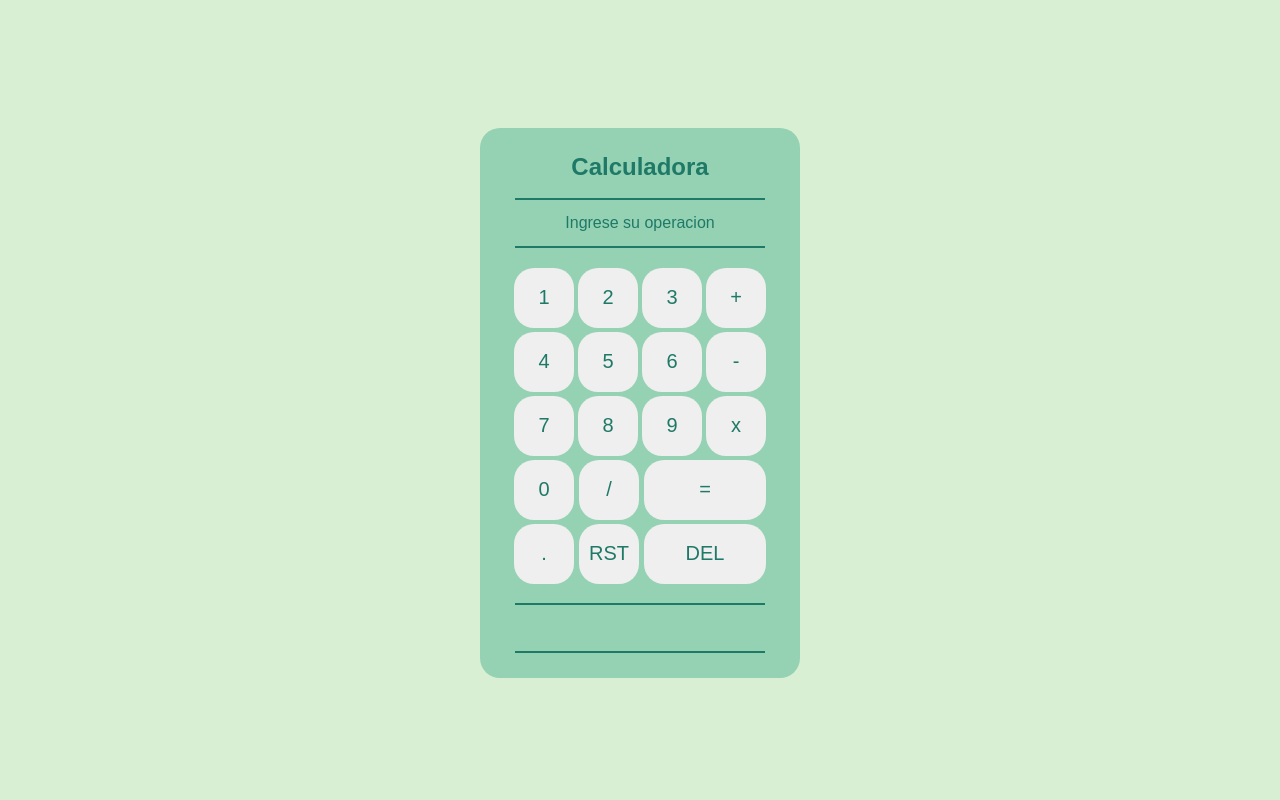
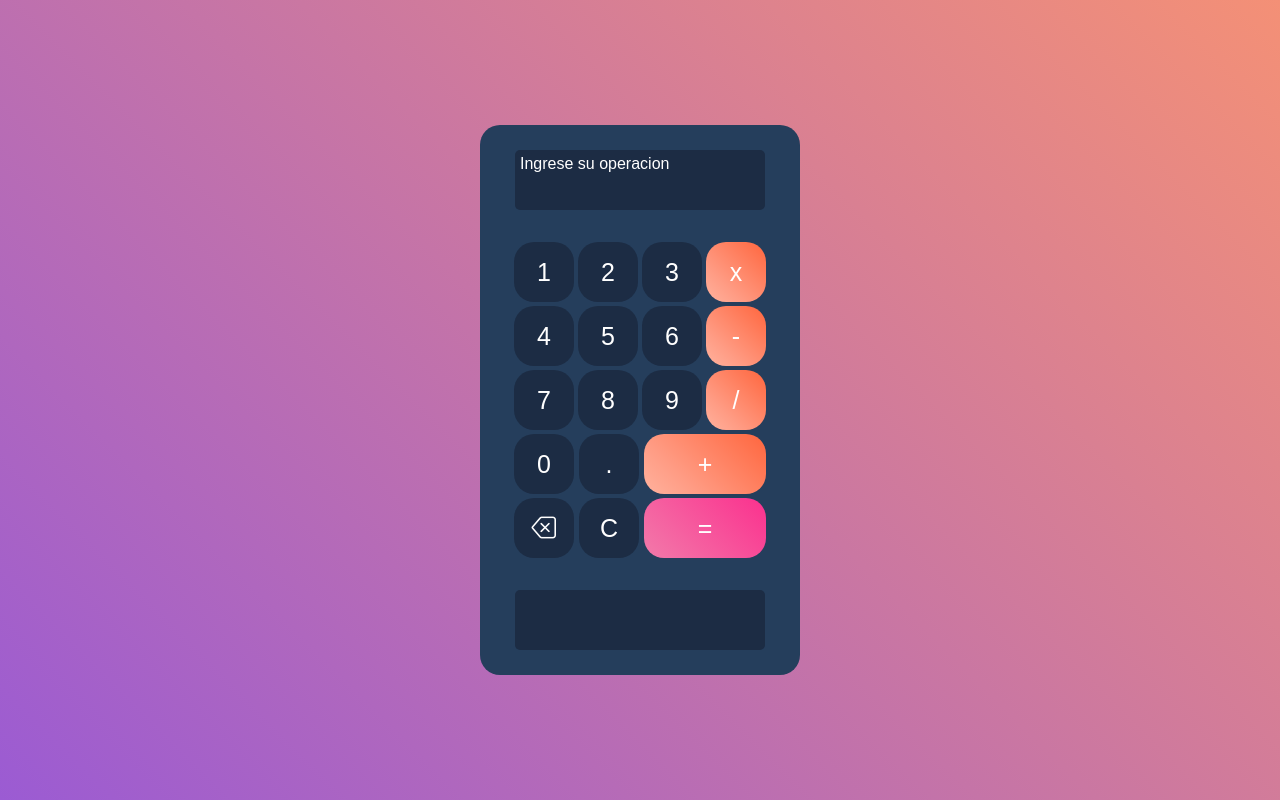
Before and after one commit to LucasNageI/calculadora, a plain HTML site: page index.html in a window 1280 px wide. Drawn offline with nearby package versions, Linux system fonts and the light colour scheme.

```diff
--- a/index.html
+++ b/index.html
@@ -4,6 +4,7 @@
     <meta charset="UTF-8">
     <meta name="viewport" content="width=device-width, initial-scale=1.0">
     <link rel="stylesheet" href="./style.css">
+    <link rel="stylesheet" href="https://cdn.jsdelivr.net/npm/bootstrap-icons@1.11.3/font/bootstrap-icons.min.css">
     <title>Document</title>
 </head>
 <body>
@@ -12,47 +13,44 @@
 
             <form class="formulario" id="formulario">
 
-                <div class="h1-container">
-                    <h1 class="title">Calculadora</h1>
-                </div>
-
                 <div class="span-container">
-                    <span class="operacion" id="operacion">Ingrese su operacion</span>
+                        <span class="operacion" id="operacion">Ingrese su operacion</span>
                 </div>
 
                 <div class="btns-container">
                     <div class="filas primera-fila">
 
-                        <input type="button" value="1" class="inputs-btn" id="uno">
-                        <input type="button" value="2" class="inputs-btn" id="dos">
-                        <input type="button" value="3" class="inputs-btn" id="tres">
-                        <input type="button" value="+" class="inputs-btn" id="suma">
+                        <button type="button" value="1" class="inputs-btn" id="uno">1</button>
+                        <button type="button" value="2" class="inputs-btn" id="dos">2</button>
+                        <button type="button" value="3" class="inputs-btn" id="tres">3</button>
+                        <button type="button" value="x" class="inputs-btn multiplicacion" id="multiplicacion">x</button>
                     </div>
 
                     <div class="filas segunda-fila">
-                        <input type="button" value="4" class="inputs-btn" id="cuatro">
-                        <input type="button" value="5" class="inputs-btn" id="cinco">
-                        <input type="button" value="6" class="inputs-btn" id="seis">
-                        <input type="button" value="-" class="inputs-btn" id="resta">
+                        <button type="button" value="4" class="inputs-btn" id="cuatro">4</button>
+                        <button type="button" value="5" class="inputs-btn" id="cinco">5</button>
+                        <button type="button" value="6" class="inputs-btn" id="seis">6</button>
+                        <button type="button" value="-" class="inputs-btn resta" id="resta">-</button>
                     </div>
 
                     <div class="filas tercera-fila">
-                        <input type="button" value="7" class="inputs-btn" id="siete">
-                        <input type="button" value="8" class="inputs-btn" id="ocho">
-                        <input type="button" value="9" class="inputs-btn" id="nueve">
-                        <input type="button" value="x" class="inputs-btn" id="multiplicacion">
+                        <button type="button" value="7" class="inputs-btn" id="siete">7</button>
+                        <button type="button" value="8" class="inputs-btn" id="ocho">8</button>
+                        <button type="button" value="9" class="inputs-btn" id="nueve">9</button>
+                        <button type="button" value="/" class="inputs-btn division" id="division">/</button>
                     </div>
 
                     <div class="filas cuarta-fila">
-                        <input type="button" value="0" class="inputs-btn" id="cero">
-                        <input type="button" value="/" class="inputs-btn" id="division">
-                        <input type="submit" value="=" class="inputs-btn submit-btn" id="igual">
+                        <button type="button" value="0" class="inputs-btn" id="cero">0</button>
+                        <button type="button" value="." class="inputs-btn" id="punto">.</button>
+                        <button type="button" value="+" class="inputs-btn suma" id="suma">+</button>
                     </div>
                     <div class="filas quinta-fila">
-                        <input type="button" value="." class="inputs-btn" id="punto">
-                        <input type="button" value="RST" class="inputs-btn reset" id="RST">
-                        <input type="button" value="DEL" class="inputs-btn del" id="DEL">
+                        <button type="button" value="RST" class="inputs-btn reset" id="RESET"><i class="bi bi-backspace"></i></button>
+                        <button type="button" value="DEL" class="inputs-btn del" id="CLEAR">C</button>
+                        <button type="button" value="=" class="inputs-btn submit-btn" id="igual">=</button>
                     </div>
+
                 </div>
 
                 <div class="span-container">
--- a/script.js
+++ b/script.js
@@ -17,7 +17,6 @@ const ACCIONES = {
     },
     RESET: {
         accion: () => {
-            string_num.replaceAll(string_num, "")
             string_num = ""
         }
     },
@@ -87,38 +86,32 @@ const handleSubmit = (event) => {
         resultado_operacion = ACCIONES.SUMAR.accion(parseFloat(operacion_ingresada[0]), parseFloat(operacion_ingresada[2]))
         if(ACCIONES.NAN.accion(resultado_operacion)){
             resultado_operacion = "error"
-            resultado.innerText = resultado_operacion
         }
-        resultado.innerText = resultado_operacion
     }
     else if(operacion_ingresada[1] === "-"){
         resultado_operacion = ACCIONES.RESTAR.accion(parseFloat(operacion_ingresada[0]), parseFloat(operacion_ingresada[2]))
         if(ACCIONES.NAN.accion(resultado_operacion)){
             resultado_operacion = "error"
-            resultado.innerText = resultado_operacion
         }
-        resultado.innerText = resultado_operacion
     }
     else if(operacion_ingresada[1] === "x"){
         resultado_operacion = ACCIONES.MULTIPLICAR.accion(parseFloat(operacion_ingresada[0]), parseFloat(operacion_ingresada[2]))
         if(ACCIONES.NAN.accion(resultado_operacion)){
             resultado_operacion = "error"
-            resultado.innerText = resultado_operacion
         }
-        resultado.innerText = resultado_operacion
     }
     else if(operacion_ingresada[1] === "/"){
         resultado_operacion = ACCIONES.DIVIDIR.accion(parseFloat(operacion_ingresada[0]), parseFloat(operacion_ingresada[2]))
         if(ACCIONES.NAN.accion(resultado_operacion)){
             resultado_operacion = "error"
-            resultado.innerText = resultado_operacion
         }
-        resultado.innerText = resultado_operacion
     }
     else{
         resultado_operacion = "error"
-        resultado.innerText = resultado_operacion
     }
+
+    operacion.innerText = string_num
+    resultado.innerText = resultado_operacion
 
     string_num = ""
 }
--- a/style.css
+++ b/style.css
@@ -6,32 +6,45 @@ font-family: sans-serif;
 }
 
 body {
-    background-color: rgb(216, 239, 211);
+    background: rgb(155,91,211);
+    background: linear-gradient(45deg, rgba(155,91,211,1) 0%, rgba(244,144,118,1) 100%);
     display: flex;
     justify-content: center;
-    margin-top: 10%;
+    align-items: center;
+    height: 100dvh;
+}
+
+input {
+    background: none;
+    border: none;
+}
+
+input:focus {
+    outline: none;
 }
 
 .span-container {
-    border-top: 2px solid rgb(31, 121, 103);
-    border-bottom: 2px solid rgb(31, 121, 103);
+    background-color: #1C2C44;
+    padding: 5px;
+    border-radius: 5px;
     width: 250px;
-    height: 50px;
+    height: 60px;
     display: flex;
-    align-items: center;
-    justify-content: center;
+    align-items: start;
+    justify-content: start;
 }
 
 .resultado {
-    color: rgb(31, 121, 103);
+    color: white;
 }
 
 .operacion {
-    color: rgb(31, 121, 103);
-}
+    color: white;
+    width: 100%;
+    height: 100%;}
 
 .formulario {
-    background-color: rgb(149, 210, 179);
+    background-color: #253E5C;
     width: 320px;
     height: 550px;
     padding: 25px;
@@ -43,7 +56,7 @@ body {
 }
 
 .title {
-    color: rgb(31, 121, 103);
+    color: white;
     padding: 0px 20px;
 }
 
@@ -54,24 +67,35 @@ body {
 }
 
 .inputs-btn {
+    background-color: #1C2C44;
     width: 60px;
     height: 60px;
-    color: rgb(31, 121, 103);
+    color: white;
     border-radius: 20px;
     border: none;
-    font-size: 20px;
+    font-size: 25px;
     margin: 2px;
 }
 
 .inputs-btn:hover {
     transition: 0.3s;
-    background-color: rgb(216, 239, 211);
+}
+
+.suma, .resta, .multiplicacion, .division {
+    background: rgb(255,178,158);
+    background: linear-gradient(45deg, rgba(255,178,158,1) 0%, rgba(255,155,131,1) 31%, rgba(255,102,62,1) 100%);
+}
+
+.suma {
+    width: 122px;
 }
 
 .submit-btn {
     width: 122px;
     height: 60px;
     border-radius: 20px;
+    background: rgb(242,122,170);
+    background: linear-gradient(45deg, rgba(242,122,170,1) 0%, rgba(251,49,142,1) 100%);
 }
 
 .reset {
@@ -81,7 +105,7 @@ body {
 }
 
 .del {
-    width: 122px;
+    width: 60px;
     height: 60px;
     border-radius: 20px;
 }
```
